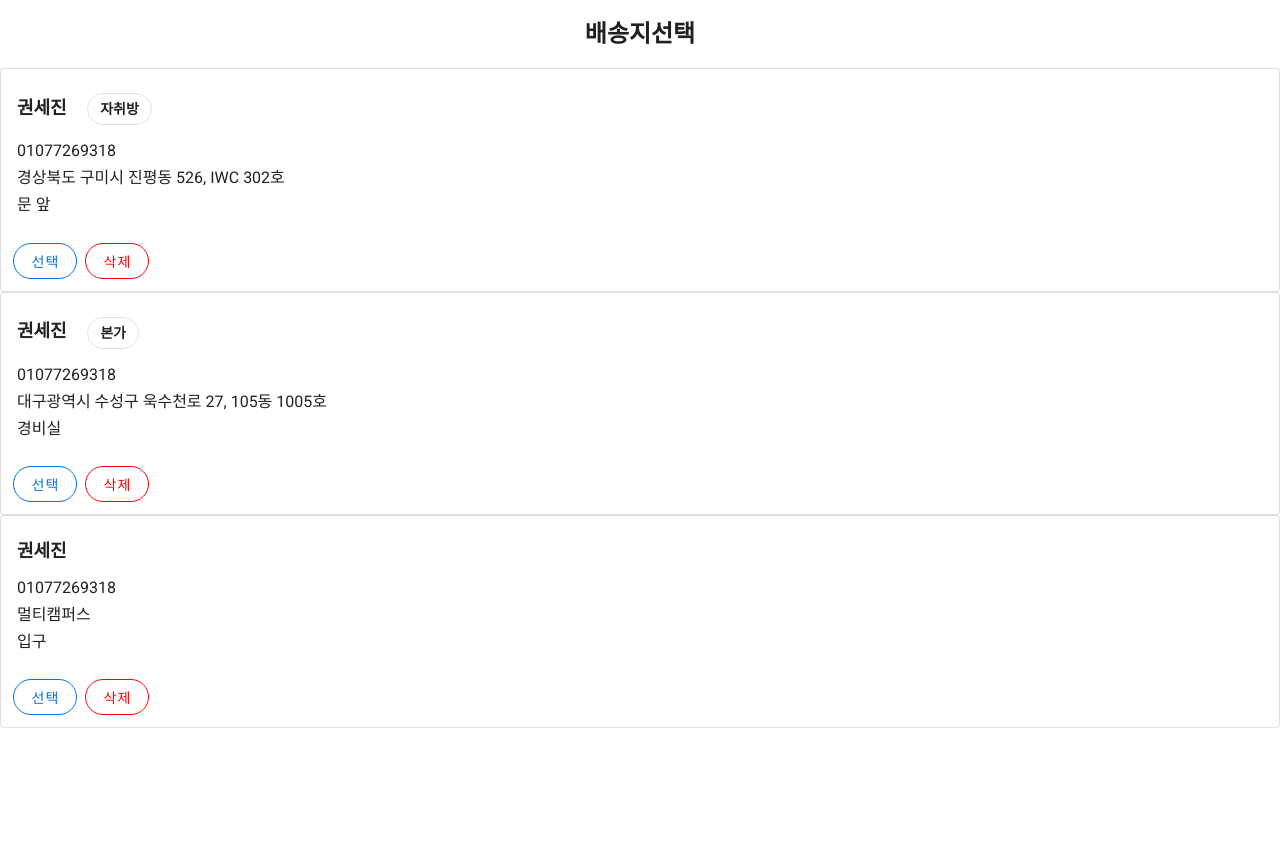
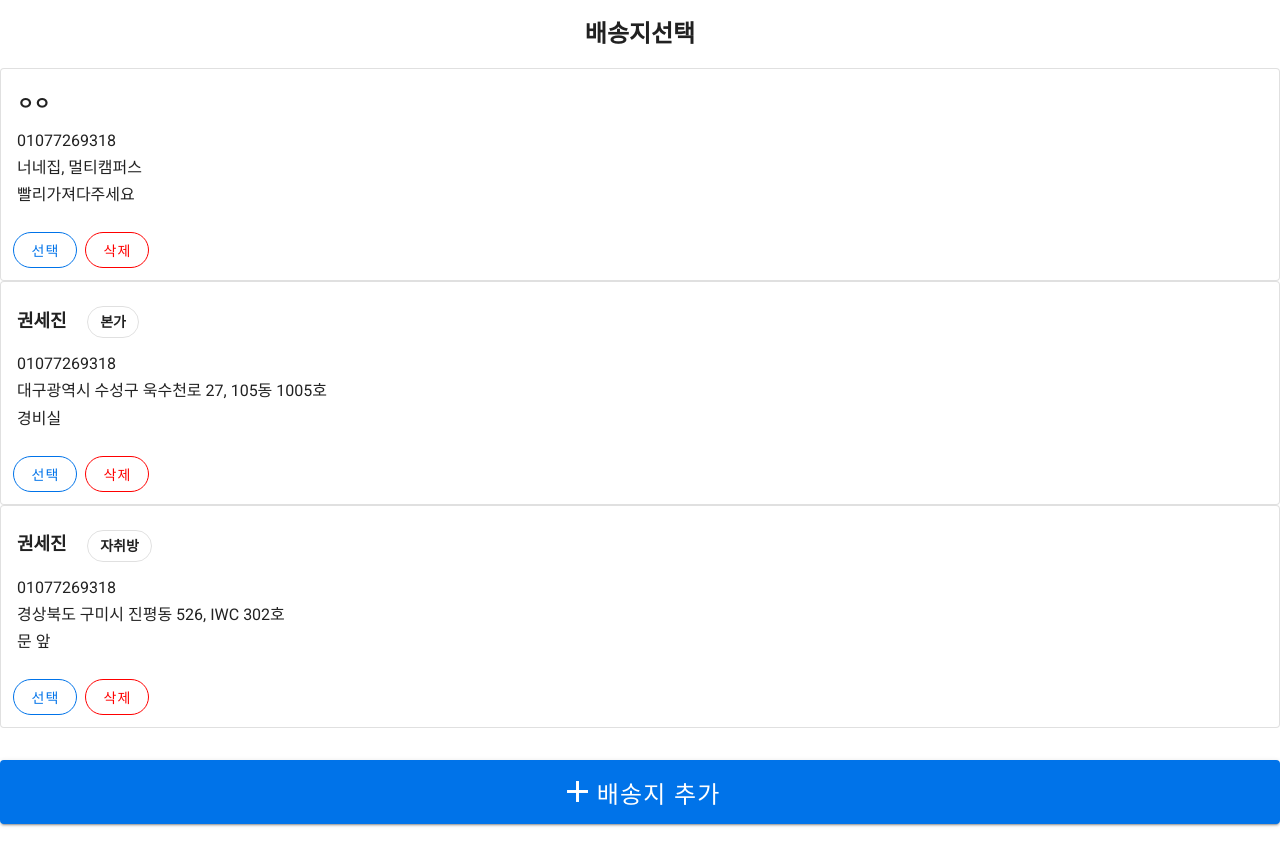
Before and after one commit to smileeeey/DDoreka, a Vue app in the folder frontend/: page /popup/address in a window 1280 px wide. Before the commit the page ends 800 px from the top, so only its background shows below. Built offline with nearby package versions, Linux system fonts and the light colour scheme.

Commit message:
feat(address) : add address feature complete

```diff
--- a/frontend/src/components/address/AddForm.vue
+++ b/frontend/src/components/address/AddForm.vue
@@ -41,7 +41,7 @@
               outlined
               required
               prepend-inner-icon="mdi-map-marker-outline"
-
+              v-model="address.sub_address"
               label="상세 주소"
             ></v-text-field>
             <div style="border: 1px solid black; display: none;">
@@ -103,7 +103,8 @@ export default {
     address: {
       name: '',
       main_address: '',
-      nickname: '',
+      sub_address: '',
+      nickname: '너네집',
       phonenumber: '',
       comment: '',
     }
@@ -116,6 +117,7 @@ export default {
 
   methods: {
     searchAddress: function () {
+
       new window.daum.Postcode({
         popupName: 'postcodePopup',
         oncomplete: function(data) {
@@ -149,24 +151,15 @@ export default {
 
 
           document.getElementById('main_address').value = addr;
-          document.getElementById('main_address').labe
+          var mother = document.getElementById('main_address').parentElement
+          var labeltag = mother.firstChild;
+          labeltag.innerText = '';
           document.getElementById("sub_address").focus()
 
         },
 
-        // onclose: function() {
-        //   this.address.main_address = document.getElementById("sample6_address").value;
-        //   this.address.phonenumber = document.getElementById("sample6_postcode").value;
-        // }
-
       }).open();
       console.log('start')
-      // this.address.main_address = document.getElementById("sample6_address").value;
-
-      // this.address.phonenumber = document.getElementById("sample6_postcode").value;
-      // document.getElementById("comment").focus()
-      // console.log(this.address)
-
     },
     saveAddress: function () {
       this.address.main_address = document.getElementById('main_address').value
--- a/frontend/src/components/address/AddressCard.vue
+++ b/frontend/src/components/address/AddressCard.vue
@@ -23,10 +23,10 @@
           {{address.phonenumber}}
         </v-list-item-title>
         <v-list-item-title class="my-1 sizeup">
-          {{address.address}}
+          {{address.main_address}}, {{address.sub_address}}
         </v-list-item-title>
 
-        <v-list-item-title class="my-1 sizeup">{{address.comment}}</v-list-item-title>
+        <v-list-item-title class="mt-5 sizeup">{{address.comment}}</v-list-item-title>
       </v-list-item-content>
     </v-list-item>
 
--- a/frontend/src/components/address/AddressCardSelect.vue
+++ b/frontend/src/components/address/AddressCardSelect.vue
@@ -23,10 +23,10 @@
           {{address.phonenumber}}
         </v-list-item-title>
         <v-list-item-title class="my-1 sizeup">
-          {{address.address}}
+          {{address.main_address}}, {{address.sub_address}}
         </v-list-item-title>
 
-        <v-list-item-title class="my-1 sizeup">{{address.destination}}</v-list-item-title>
+        <v-list-item-title class="my-1 sizeup">{{address.comment}}</v-list-item-title>
       </v-list-item-content>
     </v-list-item>
 
@@ -63,7 +63,7 @@ export default {
   methods: {
     selectAddress: function () {
       window.opener.document.getElementById("name").textContent = this.address.name
-      window.opener.document.getElementById("address").textContent = this.address.address
+      window.opener.document.getElementById("address").textContent = this.address.main_address + ', ' + this.address.sub_address
       window.opener.document.getElementById("phonenumber").textContent = this.address.phonenumber
 
 
--- a/frontend/src/components/address/AddressPopup.vue
+++ b/frontend/src/components/address/AddressPopup.vue
@@ -1,50 +1,73 @@
 <template>
   <v-app>
-    <h2 style="text-align: center; margin: 1rem 0;">배송지선택</h2>
-
-    <div v-for="(address, idx) in addresses" :key="idx">
-      <AddressCardSelect :address="address" @deleteAddress="deleteAddress" />
+    <div v-if="!addState">
+      <h2 style="text-align: center; margin: 1rem 0;">배송지선택</h2>
+      <div v-for="(address, idx) in addresses.slice().reverse()" :key="idx">
+        <AddressCardSelect :address="address" @deleteAddress="deleteAddress" />
+      </div>
+      <v-btn
+        block
+        color="#0073E9"
+        style="margin: 2rem 0; padding: 2rem 0;"
+        @click="addState = true"
+        >
+          <v-icon large color="white">mdi-plus</v-icon>
+          <span style="font-size: 1.5rem; color: white">배송지 추가</span>
+      </v-btn>
+    </div>
+    <div v-else>
+      <AddForm @saveAddress="saveAddress" />
     </div>
   </v-app>
 </template>
 
 <script>
+import AddForm from './AddForm.vue'
 import AddressCardSelect from './AddressCardSelect.vue'
 export default {
   name: 'AddressPopup',
   data () {
     return {
+      addState: false,
       addresses: [
         {
           name: '권세진',
-          address: '경상북도 구미시 진평동 526, IWC 302호',
+          main_address: '경상북도 구미시 진평동 526',
+          sub_address: 'IWC 302호',
           nickname: '자취방',
           phonenumber: '01077269318',
-          destination: '문 앞',
+          comment: '문 앞',
         },
         {
           name: '권세진',
-          address: '대구광역시 수성구 욱수천로 27, 105동 1005호',
+          main_address: '대구광역시 수성구 욱수천로 27',
+          sub_address: '105동 1005호',
           nickname: '본가',
           phonenumber: '01077269318',
-          destination: '경비실',
+          comment: '경비실',
         },
         {
-          name: '권세진',
-          address: '멀티캠퍼스',
+          name: 'ㅇㅇ',
+          main_address: '너네집',
+          sub_address: '멀티캠퍼스',
           nickname: '',
           phonenumber: '01077269318',
-          destination: '입구',
+          comment: '빨리가져다주세요',
         },
       ]
     }
   },
   components: {
     AddressCardSelect,
+    AddForm,
   },
   methods: {
     deleteAddress: function (idx) {
       this.addresses.splice(idx, 1)
+    },
+    saveAddress: function (newAddress) {
+      this.addresses.push(newAddress)
+      this.addState = false
     }
   }
 }
--- a/frontend/src/components/cart/DestinationInfo.vue
+++ b/frontend/src/components/cart/DestinationInfo.vue
@@ -12,7 +12,7 @@
           <tr>
             <th scope="row">배송주소</th>
             <td>
-              <span id="address">{{address}}</span>
+              <span id="address">{{main_address}}, {{sub_address}}</span>
             </td>
           </tr>
           <tr>
@@ -37,7 +37,9 @@ export default {
   data () {
     return {
       name: '강과장',
-      address: '경찰서',
+      main_address: '경찰서',
+      sub_address: '안방',
+      nickname: '',
       phonenumber: '112',
       comment: 'ㅋㅋ',
     }
--- a/frontend/src/views/mypage/AddressBook.vue
+++ b/frontend/src/views/mypage/AddressBook.vue
@@ -11,7 +11,7 @@
         <span style="font-size: 1.5rem; color: white">배송지 추가</span>
       </v-btn>
 
-      <div v-for="(address, idx) in addresses" :key="idx">
+      <div v-for="(address, idx) in addresses.slice().reverse()" :key="idx">
         <AddressCard :address="address" :idx="idx"
           @deleteAddress="deleteAddress"
         />
@@ -34,21 +34,24 @@ export default {
       addresses: [
         {
           name: '권세진',
-          address: '경상북도 구미시 진평동 526, IWC 302호',
+          main_address: '경상북도 구미시 진평동 526',
+          sub_address: 'IWC 302호',
           nickname: '자취방',
           phonenumber: '01077269318',
           comment: '문 앞',
         },
         {
           name: '권세진',
-          address: '대구광역시 수성구 욱수천로 27, 105동 1005호',
+          main_address: '대구시 수성구 욱수천로 27',
+          sub_address: '105동 1005호',
           nickname: '본가',
           phonenumber: '01077269318',
           comment: '경비실',
         },
         {
           name: '권세진',
-          address: '멀티캠퍼스',
+          main_address: '경상북도 구미시',
+          sub_address: '멀티캠퍼스',
           nickname: '',
           phonenumber: '01077269318',
           comment: '부재시 연락주세요',
@@ -66,17 +69,10 @@ export default {
       this.addresses.splice(idx, 1)
     },
     saveAddress: function (newAddress) {
-      let tmp = {
-        name: newAddress.name,
-        address: newAddress.main_address,
-        nickname: '내집',
-        phonenumber: newAddress.phonenumber,
-        comment: newAddress.comment,
-      }
-      this.addresses.push(tmp)
+      this.addresses.push(newAddress)
       this.addState = false
     }
-  }
+  },
 }
 </script>
 
```
